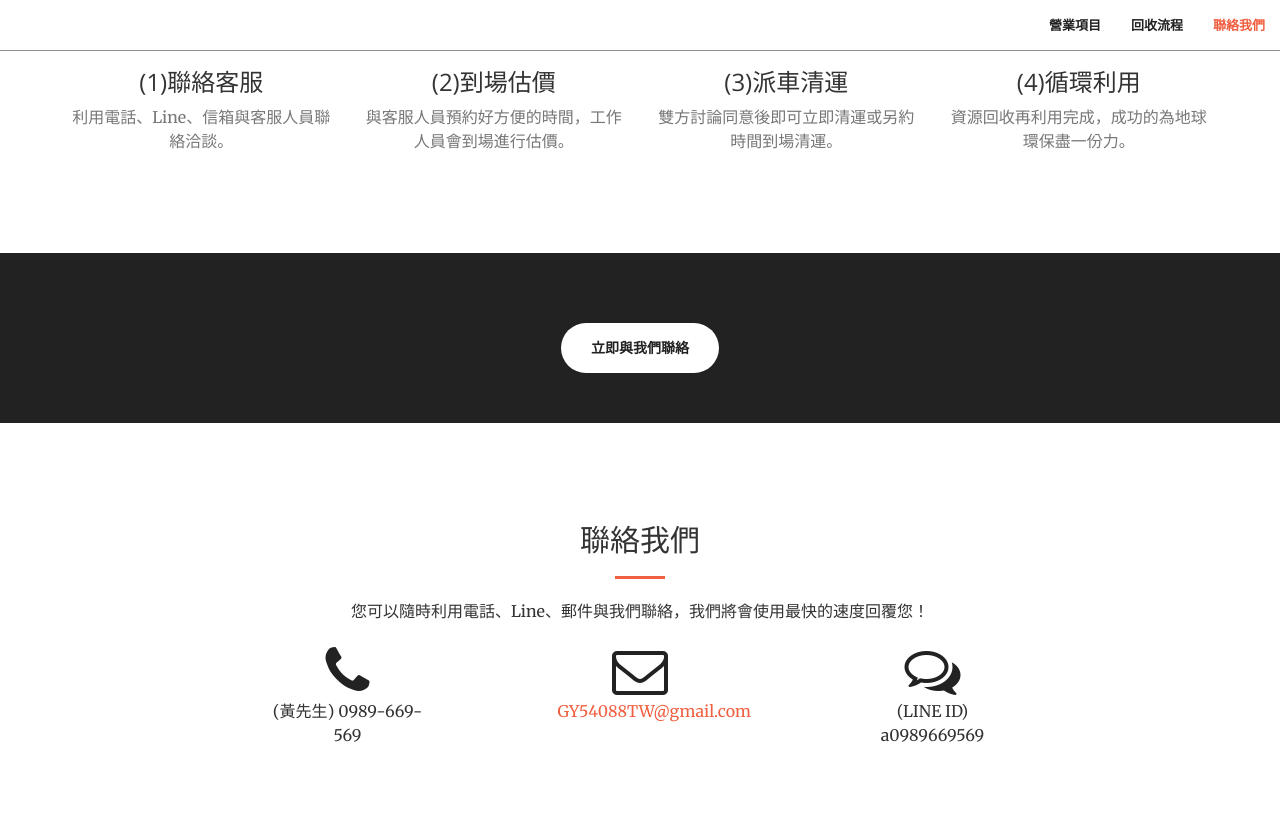
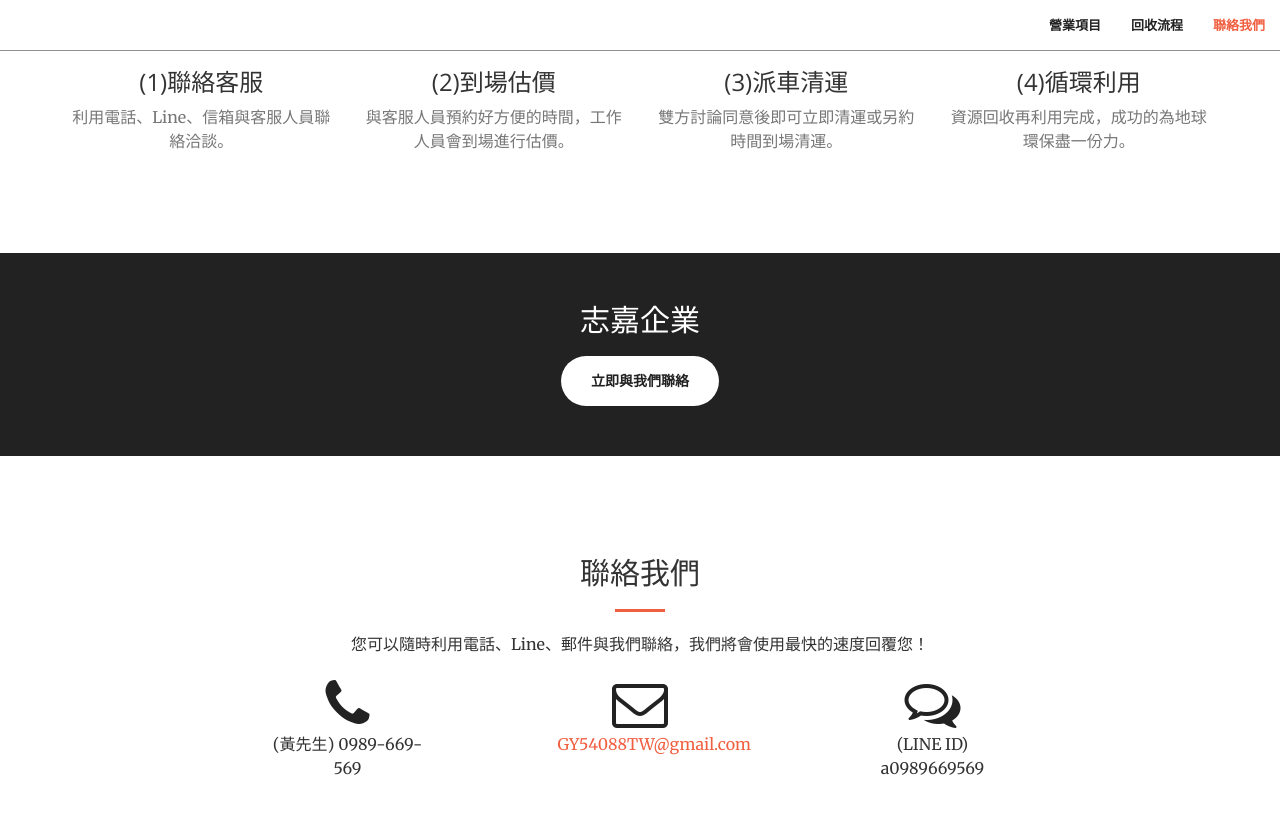
Before and after one commit to GY54088/GY54088, a Jekyll site: the page built from index.html, in a window 1280 px wide and 900 px high, scrolled down 1497 px. Shown: the top 814 px of the window. Built offline with Jekyll 4.4.1, drawn with Linux system fonts in a browser that asks for light colours.

Commit message:
Update Pages

```diff
--- a/_includes/aside.html
+++ b/_includes/aside.html
@@ -1,7 +1,7 @@
   <aside class="bg-dark">
       <div class="container text-center">
           <div class="call-to-action">
-              <h2></h2>
+              <h2>志嘉企業</h2>
               <a href="#contact" class="btn btn-default btn-xl wow tada">立即與我們聯絡</a>
           </div>
       </div>
```
